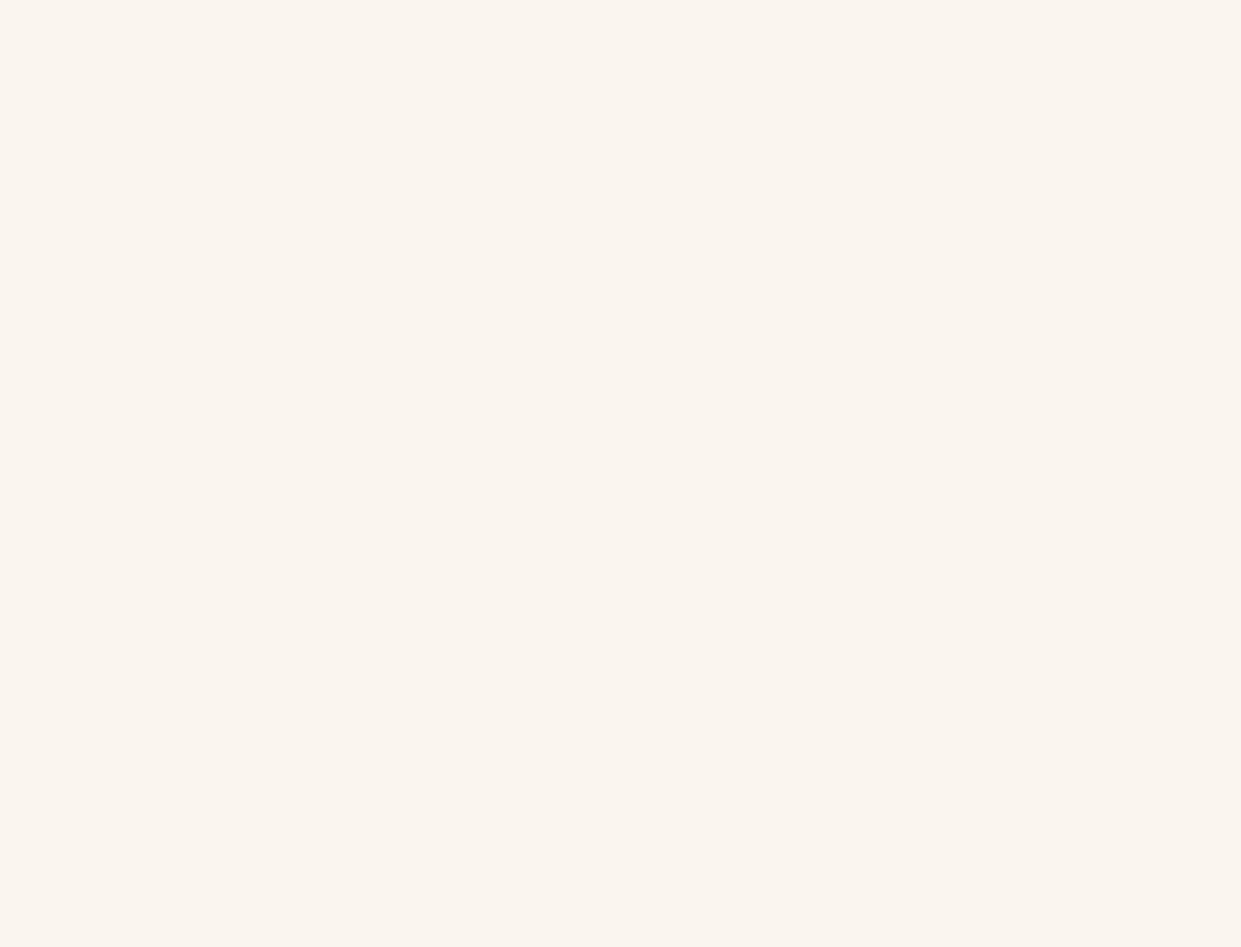
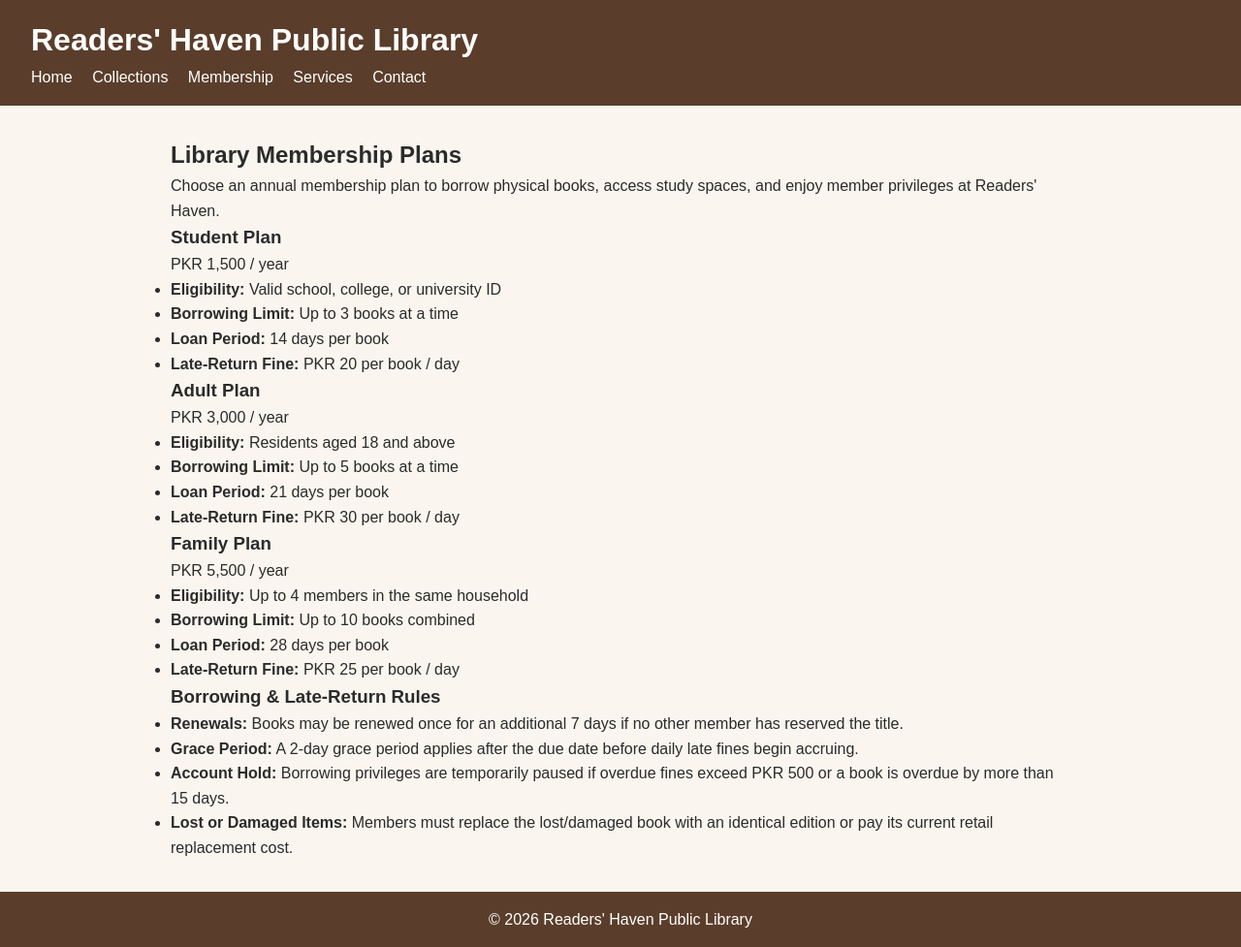
Before and after one commit to batkk007/readers-haven-library, a website: page src/membership.html in a window 1280 px wide. Shown: the whole page at 97% size. Before the commit the page ends 800 px from the top, so only its background shows below. Drawn offline with Linux system fonts and the light colour scheme.

Commit message:
feat: add membership plans and borrowing rules to membership page

```diff
--- a/src/membership.html
+++ b/src/membership.html
@@ -3,9 +3,75 @@
 <head>
   <meta charset="UTF-8">
   <meta name="viewport" content="width=device-width, initial-scale=1.0">
-  <title>Membership</title>
+  <title>Readers' Haven - Membership</title>
   <link rel="stylesheet" href="../styles/style.css">
 </head>
 <body>
+  <header>
+    <h1>Readers' Haven Public Library</h1>
+    <nav>
+      <a href="index.html">Home</a>
+      <a href="collections.html">Collections</a>
+      <a href="membership.html">Membership</a>
+      <a href="services.html">Services</a>
+      <a href="contact.html">Contact</a>
+    </nav>
+  </header>
+
+  <main class="membership-page">
+    <section class="membership-intro">
+      <h2>Library Membership Plans</h2>
+      <p>Choose an annual membership plan to borrow physical books, access study spaces, and enjoy member privileges at Readers' Haven.</p>
+    </section>
+
+    <section class="membership-grid">
+      <article class="membership-card">
+        <h3>Student Plan</h3>
+        <p class="membership-price">PKR 1,500 / year</p>
+        <ul>
+          <li><strong>Eligibility:</strong> Valid school, college, or university ID</li>
+          <li><strong>Borrowing Limit:</strong> Up to 3 books at a time</li>
+          <li><strong>Loan Period:</strong> 14 days per book</li>
+          <li><strong>Late-Return Fine:</strong> PKR 20 per book / day</li>
+        </ul>
+      </article>
+
+      <article class="membership-card featured-plan">
+        <h3>Adult Plan</h3>
+        <p class="membership-price">PKR 3,000 / year</p>
+        <ul>
+          <li><strong>Eligibility:</strong> Residents aged 18 and above</li>
+          <li><strong>Borrowing Limit:</strong> Up to 5 books at a time</li>
+          <li><strong>Loan Period:</strong> 21 days per book</li>
+          <li><strong>Late-Return Fine:</strong> PKR 30 per book / day</li>
+        </ul>
+      </article>
+
+      <article class="membership-card">
+        <h3>Family Plan</h3>
+        <p class="membership-price">PKR 5,500 / year</p>
+        <ul>
+          <li><strong>Eligibility:</strong> Up to 4 members in the same household</li>
+          <li><strong>Borrowing Limit:</strong> Up to 10 books combined</li>
+          <li><strong>Loan Period:</strong> 28 days per book</li>
+          <li><strong>Late-Return Fine:</strong> PKR 25 per book / day</li>
+        </ul>
+      </article>
+    </section>
+
+    <section class="membership-rules">
+      <h3>Borrowing &amp; Late-Return Rules</h3>
+      <ul>
+        <li><strong>Renewals:</strong> Books may be renewed once for an additional 7 days if no other member has reserved the title.</li>
+        <li><strong>Grace Period:</strong> A 2-day grace period applies after the due date before daily late fines begin accruing.</li>
+        <li><strong>Account Hold:</strong> Borrowing privileges are temporarily paused if overdue fines exceed PKR 500 or a book is overdue by more than 15 days.</li>
+        <li><strong>Lost or Damaged Items:</strong> Members must replace the lost/damaged book with an identical edition or pay its current retail replacement cost.</li>
+      </ul>
+    </section>
+  </main>
+
+  <footer>
+    <p>&copy; 2026 Readers' Haven Public Library</p>
+  </footer>
 </body>
 </html>
```
